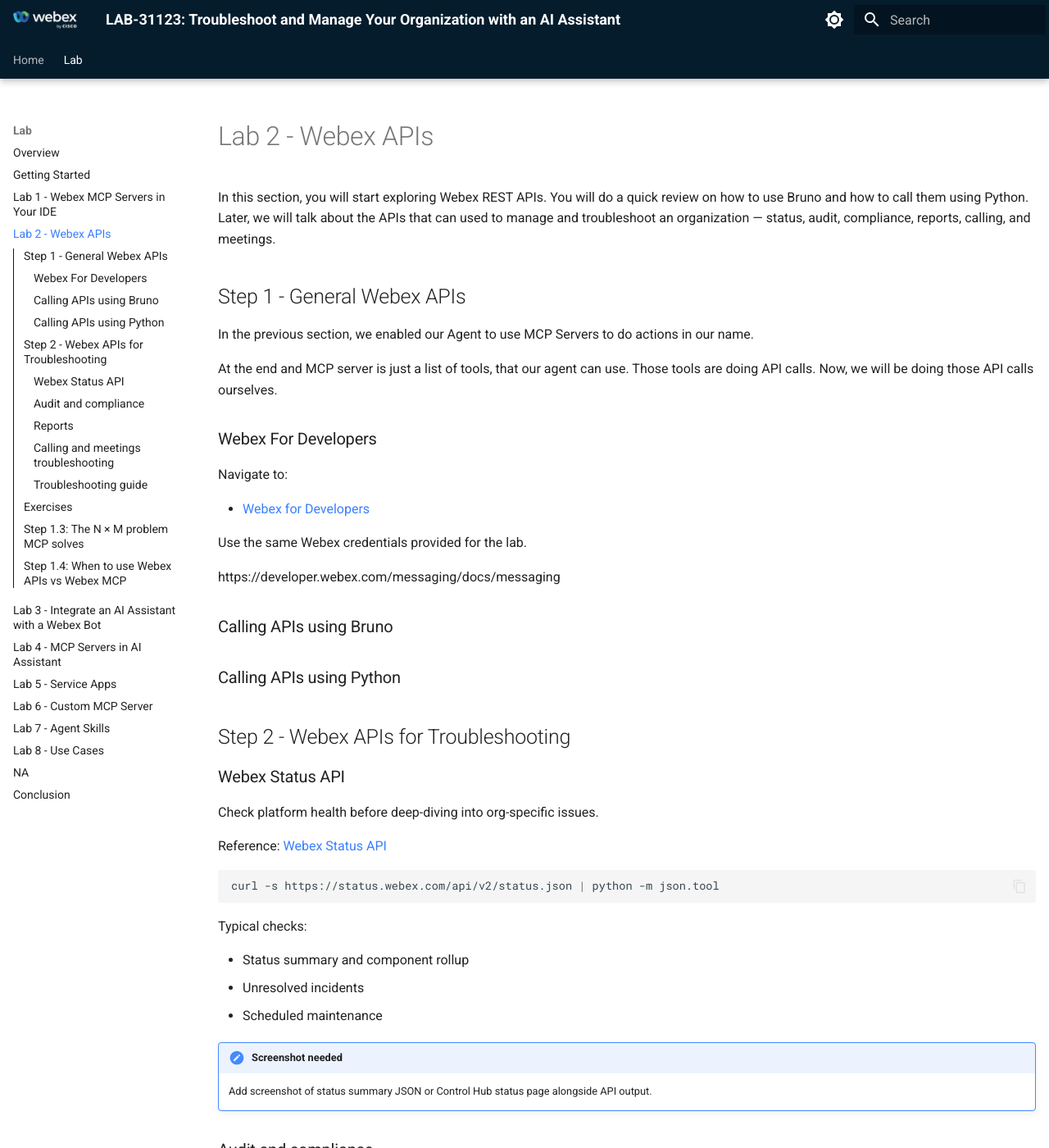
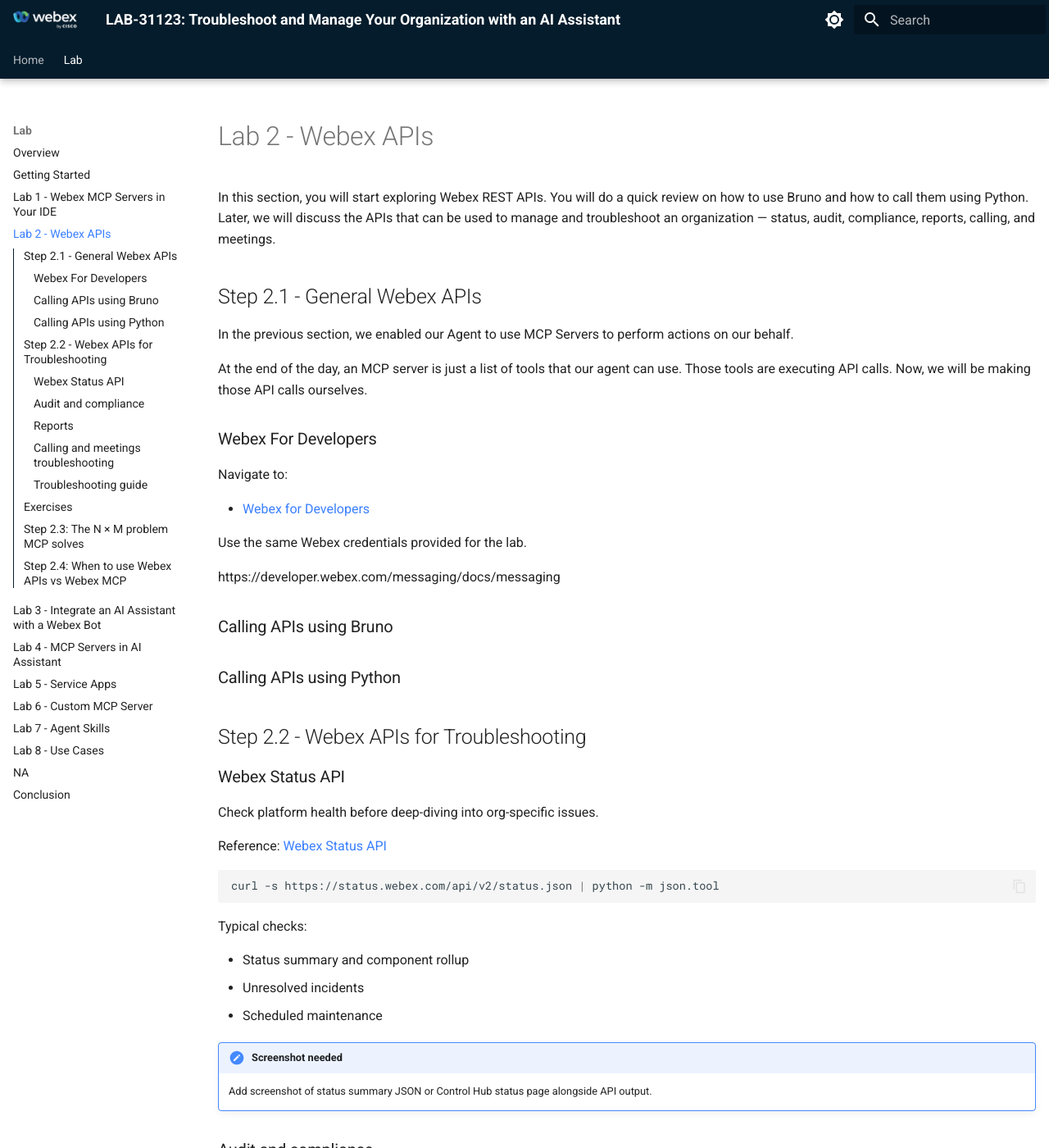
Before and after one commit to WebexCC-SA/LAB-31123, an MkDocs documentation site: the page built from docs/lab2_webex-apis-troubleshooting.md, in a window 1280 px wide and 1400 px high. Shown: the whole window at 82% size. Built offline with MkDocs 1.6.1 and Material for MkDocs 9.7.7, drawn with Linux system fonts in a browser that asks for light colours; some of the changed text lies outside the part shown.

Commit message:
Update lab2_webex-apis-troubleshooting.md

```diff
--- a/docs/lab2_webex-apis-troubleshooting.md
+++ b/docs/lab2_webex-apis-troubleshooting.md
@@ -1,32 +1,28 @@
 # Lab 2 - Webex APIs
 
-In this section, you will start exploring Webex REST APIs. You will do a quick review on how to use Bruno and how to call them using Python. Later, we will talk about the APIs that can used to manage and troubleshoot an organization — status, audit, compliance, reports, calling, and meetings.
+In this section, you will start exploring Webex REST APIs. You will do a quick review on how to use Bruno and how to call them using Python. Later, we will discuss the APIs that can be used to manage and troubleshoot an organization — status, audit, compliance, reports, calling, and meetings.
 
-## Step 1 - General Webex APIs
+## Step 2.1 - General Webex APIs
 
-In the previous section, we enabled our Agent to use MCP Servers to do actions in our name.
+In the previous section, we enabled our Agent to use MCP Servers to perform actions on our behalf.
 
-At the end and MCP server is just a list of tools, that our agent can use. Those tools are doing API calls. Now, we will be doing those API calls ourselves.
+At the end of the day, an MCP server is just a list of tools that our agent can use. Those tools are executing API calls. Now, we will be making those API calls ourselves.
 
 ### Webex For Developers
 
-Navigate to:
+Navigate to:<br />
 
 - [Webex for Developers](https://developer.webex.com/){:target="_blank"}
 
 Use the same Webex credentials provided for the lab.
 
-
 https://developer.webex.com/messaging/docs/messaging
-
 
 ### Calling APIs using Bruno
 
 ### Calling APIs using Python
 
-
-
-## Step 2 - Webex APIs for Troubleshooting
+## Step 2.2 - Webex APIs for Troubleshooting
 
 ### Webex Status API
 
@@ -121,13 +117,13 @@
 
 ---
 
-## Step 1.3: The N × M problem MCP solves
+## Step 2.3: The N × M problem MCP solves
 
 Without a standard protocol, every AI application needs custom glue code for every backend system — creating fragile, exponential integration work.
 
 MCP reduces this to **N + M** connections by providing a universal interface between AI hosts and platform capabilities.
 
-## Step 1.4: When to use Webex APIs vs Webex MCP
+## Step 2.4: When to use Webex APIs vs Webex MCP
 
 | Choose Webex REST APIs when… | Choose Webex MCP when… |
 | --- | --- |
```
